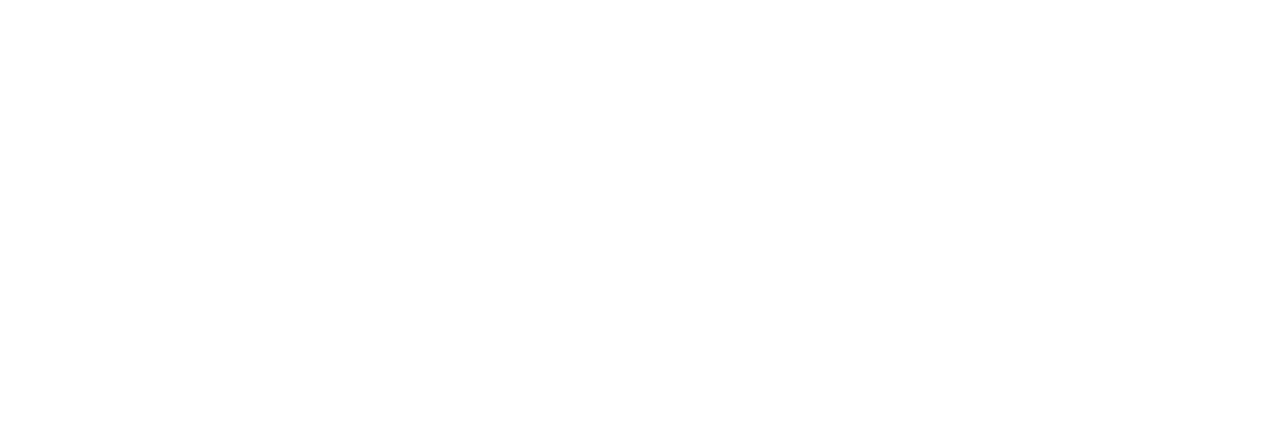
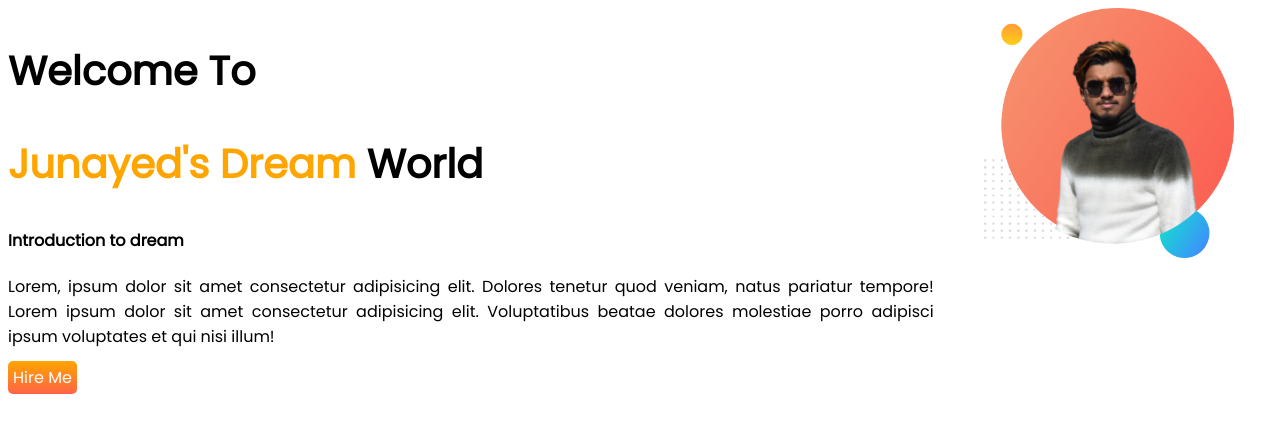
Before and after one commit to JunayedIslam1/developer-portfolio, a plain HTML site: page index.html in a window 1280 px wide. Drawn offline with Linux system fonts and the light colour scheme.

Commit message:
first commit

```diff
--- a/index.html
+++ b/index.html
@@ -1,13 +1,34 @@
 <!DOCTYPE html>
 <html lang="en">
+
 <head>
     <meta charset="UTF-8">
     <meta http-equiv="X-UA-Compatible" content="IE=edge">
     <meta name="viewport" content="width=device-width, initial-scale=1.0">
     <title>My Portfolio</title>
+    <link rel="preconnect" href="https://fonts.googleapis.com">
+    <link rel="preconnect" href="https://fonts.gstatic.com" crossorigin>
+    <link href="https://fonts.googleapis.com/css2?family=Poppins&display=swap" rel="stylesheet">
     <link rel="stylesheet" href="style.css">
 </head>
+
 <body>
+    <section>
+        <div claas="half">
+            <h1>Welcome To</h1>
+            <h1><span id="orange"> Junayed's Dream</span> World</h1>
+            <h4>Introduction to dream</h4>
+            <p id="jus">Lorem, ipsum dolor sit amet consectetur adipisicing elit. Dolores tenetur quod veniam,
+                natus pariatur
+                tempore! Lorem ipsum dolor sit amet consectetur adipisicing elit. Voluptatibus beatae dolores molestiae
+                porro adipisci ipsum voluptates et qui nisi illum!</p>
+            <a class="link-button" href="https://www.linkedin.com/feed/" target="blank">Hire Me</a>
+        </div>
+        <div class="half">
+            <img src="images/my-pic-bg.png" alt="junayed photo">
+        </div>
+    </section>
 
 </body>
+
 </html>
--- a/style.css
+++ b/style.css
@@ -0,0 +1,38 @@
+body {
+    font-family: 'Poppins', sans-serif;
+}
+
+h1 {
+    font-size: 40px;
+}
+
+#orange {
+    color: orange;
+}
+
+img {
+    height: 250px;
+    width: 250px;
+}
+
+section {
+    display: flex;
+}
+
+.half {
+    width: 50%;
+    padding-left: 50px;
+}
+
+#jus {
+    text-align: justify;
+}
+
+.link-button {
+    text-decoration: none;
+    padding: 5px;
+    border-radius: 5px;
+    background-image: linear-gradient(orange, tomato);
+    color: white;
+    font-weight: 700px;
+}
```
Also changed, not shown: images/dream-bg.png (added), images/exp-bg.png (added), images/jhankar.png (added), images/jhankar2.png (added), images/my-bg2.png (added), images/my-pic-bg.png (added), images/top-banner.png (added), 6 other files.
